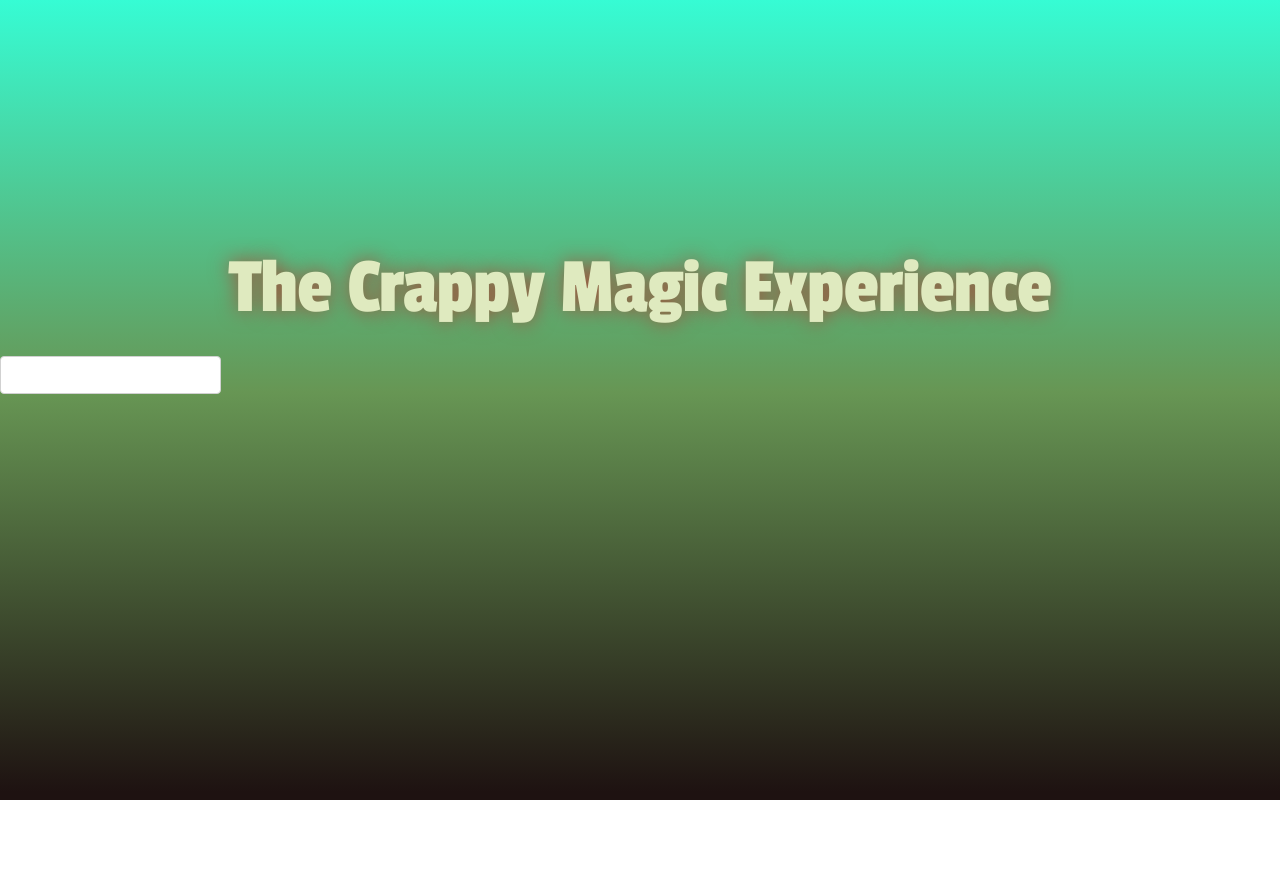
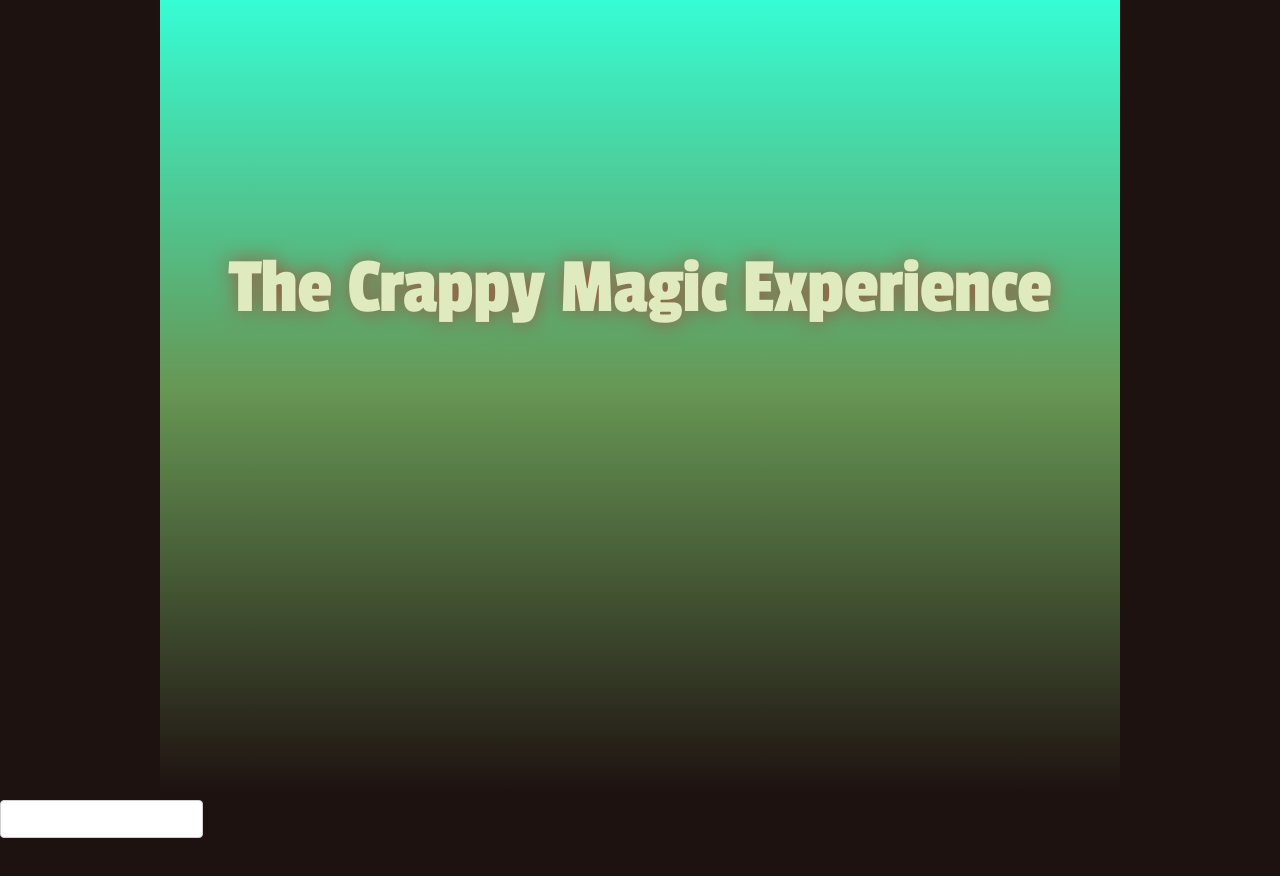
Before and after one commit to calebgregory/crappy_magic, a React app in the folder client/: page / in a window 1280 px wide. Before the commit the page ends 800 px from the top, so only its background shows below. Built offline with nearby package versions, Linux system fonts and the light colour scheme.

Commit message:
More styling

```diff
--- a/client/src/containers/Item.jsx
+++ b/client/src/containers/Item.jsx
@@ -31,7 +31,7 @@ export default class Item extends Component {
     const url = `${config.VIDEO_API_URL}/videos/${slug}`;
 
     return (
-      <div id="item-container">
+      <div id="item-container" className="container">
         <div className="row">
           <h1 id="item-title">{item.title}</h1>
         </div>
--- a/client/src/containers/Main.jsx
+++ b/client/src/containers/Main.jsx
@@ -7,7 +7,7 @@ export default class Main extends Component {
 
   render() {
     return (
-      <div id="main-container">
+      <div id="main-container" className="container">
         <h1 id="main-title">The Crappy Magic Experience</h1>
       </div>
     );
--- a/client/src/styles.css
+++ b/client/src/styles.css
@@ -1,15 +1,24 @@
 body {
+  background: #1e1211;
+}
+
+div.container {
   height: 100vh;
   width: 100vw;
+}
 
-  font-family: Arial;
-
+div#main-container {
   /* Permalink - use to edit and share this gradient: http://colorzilla.com/gradient-editor/#36fcd4+0,679654+49,1e1211+99 */
   background: #36fcd4; /* Old browsers */
   background: -moz-linear-gradient(top,  #36fcd4 0%, #679654 49%, #1e1211 99%); /* FF3.6-15 */
   background: -webkit-linear-gradient(top,  #36fcd4 0%,#679654 49%,#1e1211 99%); /* Chrome10-25,Safari5.1-6 */
   background: linear-gradient(to bottom,  #36fcd4 0%,#679654 49%,#1e1211 99%); /* W3C, IE10+, FF16+, Chrome26+, Opera12+, Safari7+ */
   filter: progid:DXImageTransform.Microsoft.gradient( startColorstr='#36fcd4', endColorstr='#1e1211',GradientType=0 ); /* IE6-9 */
+}
+
+div#item-container {
+  font-family: Arial;
+  color: #679654;
 }
 
 a {
@@ -31,11 +40,11 @@ h1#main-title {
 }
 
 h1#item-title {
-  font-family: "Passion One";
+  font-family: "Crimson Text";
   font-size: 10vh;
   text-align: center;
   color: #dfeabf;
-  text-shadow: 0px 0px 20px #9e583f;
+  margin: 50px 0 30px;
 }
 
 div#item-container {
```
